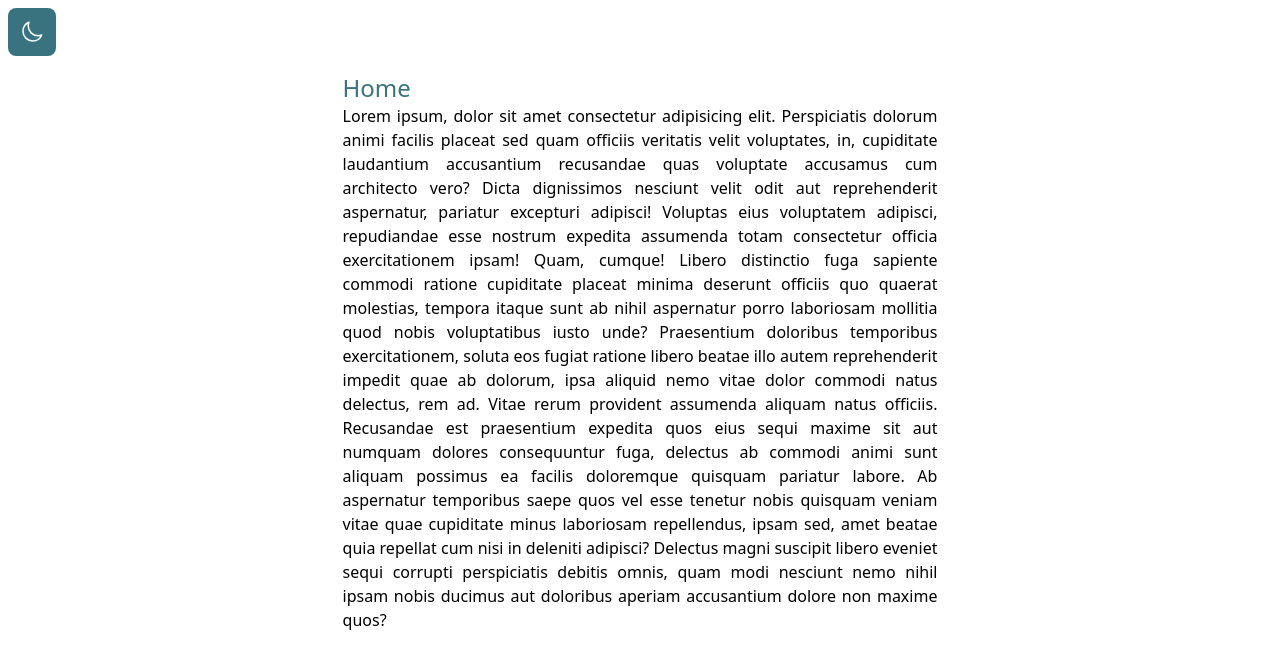
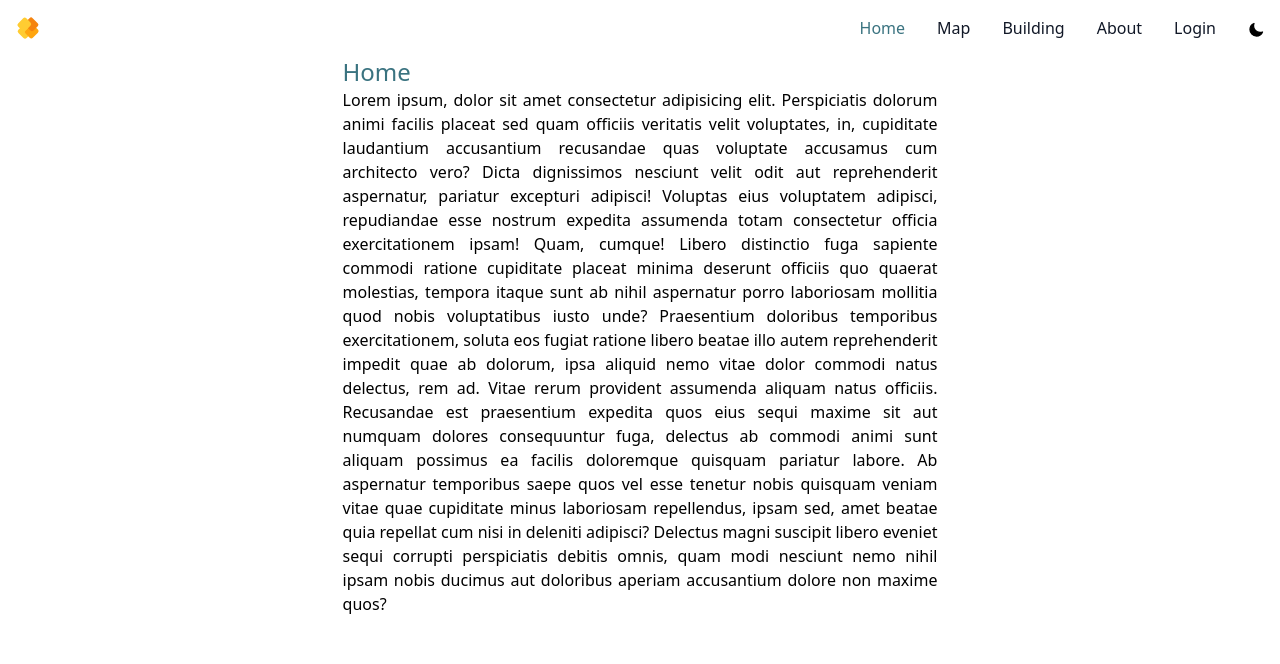
Before and after one commit to JoostGevaert/ifcjs-gis, a Next.js app: page / in a window 1280 px wide. Shown: the top 664 px of the page. Built offline with nearby package versions, Linux system fonts and the light colour scheme.

Commit message:
feat: pretty nav bar

```diff
--- a/src/app/globals.css
+++ b/src/app/globals.css
@@ -10,18 +10,12 @@
   }
   h1 {
     @apply text-2xl;
-    @apply mt-4
   }
   h2 {
     @apply text-xl;
-    @apply mt-3
   }
   h3 {
     @apply text-lg;
-    @apply mt-2
-  }
-  a {
-    @apply underline;
   }
 }
 
--- a/src/app/layout.tsx
+++ b/src/app/layout.tsx
@@ -1,5 +1,5 @@
 import "./globals.css";
-import DarkMode from "@/components/DarkMode";
+import Navbar from "@/components/Navbar";
 
 export const metadata = {
   title: "IFC.js Frontend BIM App",
@@ -15,11 +15,9 @@ export default function RootLayout({
     <html lang="en">
       <body className="dark:bg-gray-900 dark:text-white">
         <header>
-          <nav className="m-2">
-            <DarkMode />
-          </nav>
+          <Navbar />
         </header>
-        {children}
+        <main className="mx-4">{children}</main>
       </body>
     </html>
   );
--- a/src/app/page.tsx
+++ b/src/app/page.tsx
@@ -5,7 +5,7 @@ export const metadata = {
 
 export default function Home() {
   return (
-    <main className="max-w-prose mx-auto">
+    <section className="max-w-prose mx-auto">
       <h1>Home</h1>
       <p className="text-justify">
         Lorem ipsum, dolor sit amet consectetur adipisicing elit. Perspiciatis
@@ -31,6 +31,6 @@ export default function Home() {
         corrupti perspiciatis debitis omnis, quam modi nesciunt nemo nihil ipsam
         nobis ducimus aut doloribus aperiam accusantium dolore non maxime quos?
       </p>
-    </main>
+    </section>
   );
 }
--- a/src/app/react/page.tsx
+++ b/src/app/react/page.tsx
@@ -12,7 +12,7 @@ export const metadata = {
 
 export default function Home() {
   return (
-    <main className="max-w-prose mx-auto">
+    <section className="max-w-prose mx-auto">
       <HelloH1 name="Joost Gevaert" />
       <div className="flex justify-between">
         <div>
@@ -29,6 +29,6 @@ export default function Home() {
           <HelloCounter />
         </aside>
       </div>
-    </main>
+    </section>
   );
 }
--- a/src/components/Button.tsx
+++ b/src/components/Button.tsx
@@ -11,7 +11,7 @@ export default function Button({
     <button
       type="button"
       onClick={onClick}
-      className={`text-white bg-myteal-500 hover:bg-myteal-600 active:ring-2 active:ring-myteal-400 font-medium rounded-lg text-sm px-5 py-2.5 ${className}`}
+      className={`text-white bg-myteal-500 hover:bg-myteal-600 active:ring-2 active:ring-myteal-400 font-medium text-sm rounded-lg px-5 py-2.5 ${className}`}
     >
       {children}
     </button>
--- a/src/components/DarkMode.tsx
+++ b/src/components/DarkMode.tsx
@@ -16,16 +16,16 @@ export default function DarkMode() {
   };
 
   return (
-    <Button className="!p-3" onClick={toggleDarkMode}>
+    <button type="button" onClick={toggleDarkMode} className="py-2 pl-3 pr-4 md:p-0 align-middle hover:text-myteal-500 hover:scale-125">
       {isDarkMode ? (
         <svg
           id="sun"
           xmlns="http://www.w3.org/2000/svg"
           fill="none"
           viewBox="0 0 24 24"
-          strokeWidth={1.5}
+          strokeWidth={2}
           stroke="currentColor"
-          className="w-6 h-6"
+          className="w-4 h-4"
         >
           <path
             strokeLinecap="round"
@@ -37,11 +37,11 @@ export default function DarkMode() {
         <svg
           id="moon"
           xmlns="http://www.w3.org/2000/svg"
-          fill="none"
+          fill="currentColor"
           viewBox="0 0 24 24"
-          strokeWidth={1.5}
+          strokeWidth={2}
           stroke="currentColor"
-          className="w-6 h-6"
+          className="w-4 h-4"
         >
           <path
             strokeLinecap="round"
@@ -50,6 +50,6 @@ export default function DarkMode() {
           />
         </svg>
       )}
-    </Button>
+    </button>
   );
 }
--- /dev/null
+++ b/src/components/Navbar.tsx
@@ -0,0 +1,84 @@
+"use client";
+
+import { usePathname } from "next/navigation";
+import Link from "next/link";
+import { useState } from "react";
+
+import DarkMode from "./DarkMode";
+
+export default function Navbar() {
+  const pathname = usePathname();
+
+  const routes = [
+    { name: "Home", url: "/" },
+    { name: "Map", url: "/map" },
+    { name: "Building", url: "/building" },
+    { name: "About", url: "/about" },
+    { name: "Login", url: "/login" },
+  ];
+
+  const [isCollapsed, setIsCollapsed] = useState(true);
+
+  return (
+    <nav className="bg-white border-gray-200 dark:bg-gray-900">
+      <div className="max-w-screen-xl flex flex-wrap items-center justify-between mx-auto p-4">
+        <Link href="/" className="flex items-center">
+          <img src="/ifcjs-logo.svg" alt="IFC.js" className="h-6 w-6 hover:scale-125" />
+        </Link>
+        <button
+          type="button"
+          onClick={() => setIsCollapsed(!isCollapsed)}
+          className="inline-flex items-center p-1 ml-3 text-sm text-gray-500 rounded-lg md:hidden hover:bg-gray-100 focus:outline-none focus:ring-2 focus:ring-gray-200 dark:text-gray-400 dark:hover:bg-gray-700 dark:focus:ring-gray-600"
+          aria-controls="navbar-default"
+          aria-expanded={isCollapsed}
+        >
+          <span className="sr-only">Open main menu</span>
+          <svg
+            xmlns="http://www.w3.org/2000/svg"
+            viewBox="0 0 24 24"
+            fill="currentColor"
+            className="w-5 h-5"
+          >
+            <path
+              fillRule="evenodd"
+              d="M3 6.75A.75.75 0 013.75 6h16.5a.75.75 0 010 1.5H3.75A.75.75 0 013 6.75zM3 12a.75.75 0 01.75-.75h16.5a.75.75 0 010 1.5H3.75A.75.75 0 013 12zm0 5.25a.75.75 0 01.75-.75h16.5a.75.75 0 010 1.5H3.75a.75.75 0 01-.75-.75z"
+              clipRule="evenodd"
+            />
+          </svg>
+        </button>
+        <div className={`${
+            isCollapsed ? "hidden" : "w-full"
+          } md:block md:w-auto`} id="navbar-default">
+          <ul className="font-medium flex flex-col p-4 md:p-0 mt-4 border border-gray-100 rounded-lg bg-gray-50 md:flex-row md:space-x-8 md:mt-0 md:border-0 md:bg-white dark:bg-gray-800 md:dark:bg-gray-900 dark:border-gray-700">
+            {routes.map((route, i) =>
+              route.url === pathname ? (
+                <li key={`${i}: ${route.name}`}>
+                  <Link
+                    href={route.url}
+                    className="block py-2 pl-3 pr-4 text-white bg-myteal-500 rounded md:bg-transparent md:text-myteal-500 md:p-0"
+                    aria-current="page"
+                  >
+                    {route.name}
+                  </Link>
+                </li>
+              ) : (
+                <li key={`${i}: ${route.name}`}>
+                  <Link
+                    href={route.url}
+                    onClick={() => setIsCollapsed(true)}
+                    className="block py-2 pl-3 pr-4 text-gray-900 rounded hover:bg-gray-100 md:hover:bg-transparent md:border-0 md:p-0 md:hover:underline md:hover:text-myteal-500 md:dark:hover:text-myteal-500 md:dark:hover:bg-transparent dark:text-white dark:hover:bg-gray-700"
+                  >
+                    {route.name}
+                  </Link>
+                </li>
+              )
+            )}
+            <li key="DarkMode">
+              <DarkMode />
+            </li>
+          </ul>
+        </div>
+      </div>
+    </nav>
+  );
+}
```
